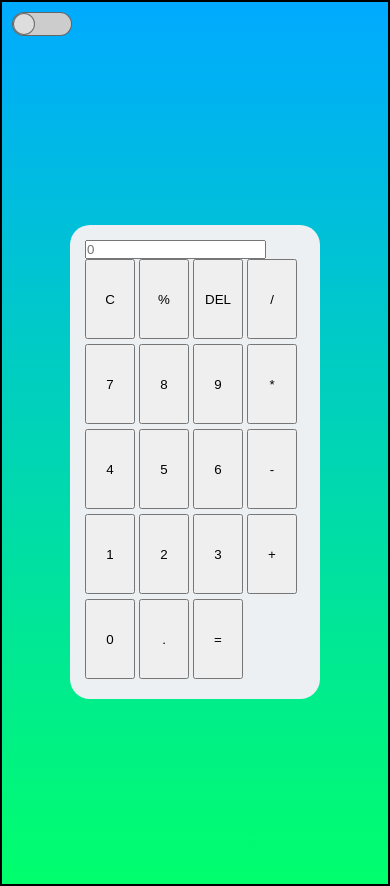
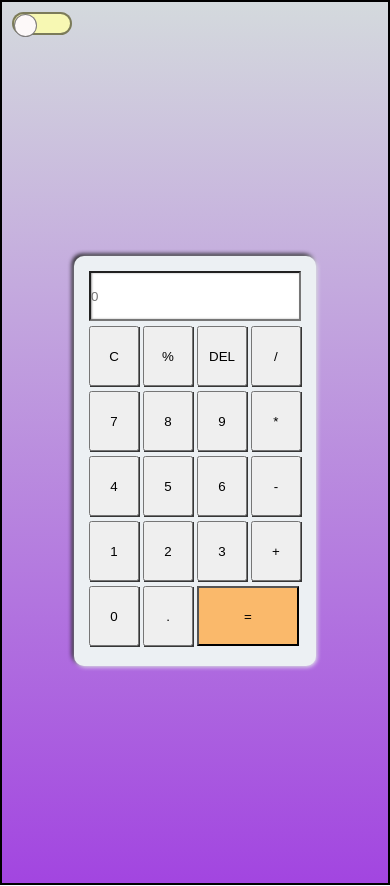
Before and after one commit to Ladyriv/Calculadora, a plain HTML site: page index.html in a window 390 px wide. Drawn offline with Linux system fonts and the light colour scheme.

Commit message:
Cambios v.02

```diff
--- a/index.html
+++ b/index.html
@@ -4,12 +4,13 @@
     <meta charset="UTF-8">
     <meta http-equiv="X-UA-Compatible" content="IE=edge">
     <meta name="viewport" content="width=device-width, initial-scale=1.0">
+    <link rel="preconnect" href="https://fonts.googleapis.com">
+    <link rel="preconnect" href="https://fonts.gstatic.com" crossorigin>
+    <link rel="stylesheet" href="https://fonts.googleapis.com/css2?family=Roboto:wght@500&display=swap">
     <link rel="stylesheet" href="style.css">
-
     <title>Calculadora</title>
 </head>
 <body>
-
     <label class="switch">
         <input type="checkbox" id="check">
         <span class="toggle"></span>
@@ -40,7 +41,7 @@
 
             <input type="button" value="0" class="btn" onclick="display('0')"/>
             <input type="button" value="." class="operator" onclick="display('.')"/>
-            <input type="button" value="=" class="btn" onclick="solve()"/>
+            <input type="button" value="=" class="btnEqual" onclick="solve()"/>
         </div>
     </div>
     <script src="./script.js"></script>
--- a/script.js
+++ b/script.js
@@ -1,21 +1,15 @@
 //Boton cambio modo
-
 const input = document.getElementsByClassName("calculator");
 const botonSwitch = document.getElementById("check");
 
 botonSwitch.addEventListener("click", function(){
     if(botonSwitch.checked){
-        document.body.classList.switch("dark");
+        document.getElementById("dark");
     }
     else{
-        console.log("light")
+        document.getElementById("light");
     }
 });
-
-const toggleThemeMode = () => {
-    calculator.classList.toggle("dark");
-};
-calculator.onchange = toggleThemeMode;
 
 //funcionamiento calculadora
 function display(val) {
@@ -26,9 +20,21 @@ function clearScreen() {
     document.getElementById('result').value = "";
 }
 
+function clear() {
+    let x = document.getElementById('result').value = "";
+    let y = x.substring(0, value.length - 1);
+    document.getElementById('result').value = y;
+}
 function solve() {
     let x = document.getElementById('result').value;
     let y = eval(x);
     document.getElementById('result').value = y;
     return y;
 }
+
+function porcent() {
+    let x = document.getElementById('result').value;
+    let y = eval(x/100);
+    document.getElementById('result').value = y;
+    return y;
+}
--- a/style.css
+++ b/style.css
@@ -1,3 +1,5 @@
+/* calculadora*/
+@import url('https://fonts.googleapis.com/css2?family=Roboto:wght@500&display=swap');
 
 *{
     margin: 0;
@@ -7,7 +9,8 @@
 }
 body{
     border: 2px solid #000000;
-    background: linear-gradient(#00AAFF, #00FF6C);
+    background: linear-gradient(#d4dadd, #a245e0);
+
 }
 
 .container{
@@ -20,42 +23,68 @@ body{
 .calculator{
     background-color: #ecf0f3;
     padding: 15px;
-    width: 250px;
-    border-radius: 20px;
-    -webkit-border-radius: 20px;
-    -moz-border-radius: 20px;
-    -ms-border-radius: 20px;
-    -o-border-radius: 20px;
-    box-shadow: inset 5px 5px 12px #000000,
-                      5px 5px 12px rbga(0,0,0,.16);
+    width: 242px;
+    font-family: 'Roboto', sans-serif;
+    font-size: medium;
+    font-weight: 500;
+    border-radius: 10px;
+    -webkit-border-radius: 10px;
+    -moz-border-radius: 10px;
+    -ms-border-radius: 10px;
+    -o-border-radius: 10px;
+    box-shadow: 1px 1px 4px #ecf0f3,
+                -2px -2px 4px #0f0f0f;
+}
+
+#result{
+    width: 100%;
+    height: 50px;
+    margin-bottom: 5px;
+    box-shadow: inset 1px 0 2px #a09f9f;
 }
 
 .btn,
 .operator{
     width: 50px;
-    height: 80px;
+    height: 60px;
     margin-bottom: 5px;
+    box-shadow: 1px 1px 3px #363636,
+                -1px -1px 3px #fff;
+    transition: all .3s;
+    -webkit-transition: all .3s;
+    -moz-transition: all .3s;
+    -ms-transition: all .3s;
+    -o-transition: all .3s;
 }
-/* boton modo */
+.operator:hover{
+    background-color: #bd6af5;
+}
+.btnEqual{
+    width: 102px;
+    height: 60px;
+    background-color: rgb(250, 185, 107);
+}
+
+/* boton modo oscuro*/
 label{
-    background: #cccccc;
+    background: #f7f8b3;
     width:60px;
-    height: 24px;
+    height: 23px;
     display:inline-block;
     margin-top:10px;
     margin-left: 10px;
-    bordeR:1px solid rgba(0,0,0,0.5);
+    border:2px solid rgba(0,0,0,0.5);
     padding:0;
     border-radius:15px;
 }
 label .toggle{
     transition: .2s;
-    width:22px;
-    height: 22px;
+    width:23px;
+    height: 23px;
     border:1px solid rgba(0,0,0,0.5);
     display:block;
     border-radius:100%;
-    background: #ddd;
+    background: rgb(253, 249, 249);
     -webkit-transition: .2s;
     -moz-transition: .2s;
     -ms-transition: .2s;
@@ -67,9 +96,40 @@ input[type="checkbox"]{
 }
 
 input[type="checkbox"]:checked + .toggle{
-    margin-left:40px;
+    margin-left:36px;
     background-color: #37393f;
 }
-.container .dark{
+
+.dark{
     background-color: #252525;
 }
+.light{
+    background-color:#ecf0f3;
+}
+
+/* Mobile */
+
+@media (max-width: 768px) {
+    .container{
+        height: 100vh;
+        display: flex;
+        justify-content: center;
+        align-items: center;
+    }
+
+    .btn,
+    .operator{
+        width: 50px;
+        height: 60px;
+        margin-bottom: 5px;
+        box-shadow: 1px 1px #363636;
+    }
+    .operator:hover{
+        background-color: #bd6af5;
+    }
+    .btnEqual{
+        width: 102px;
+        height: 60px;
+        background-color: rgb(250, 185, 107);
+    }
+}
```
